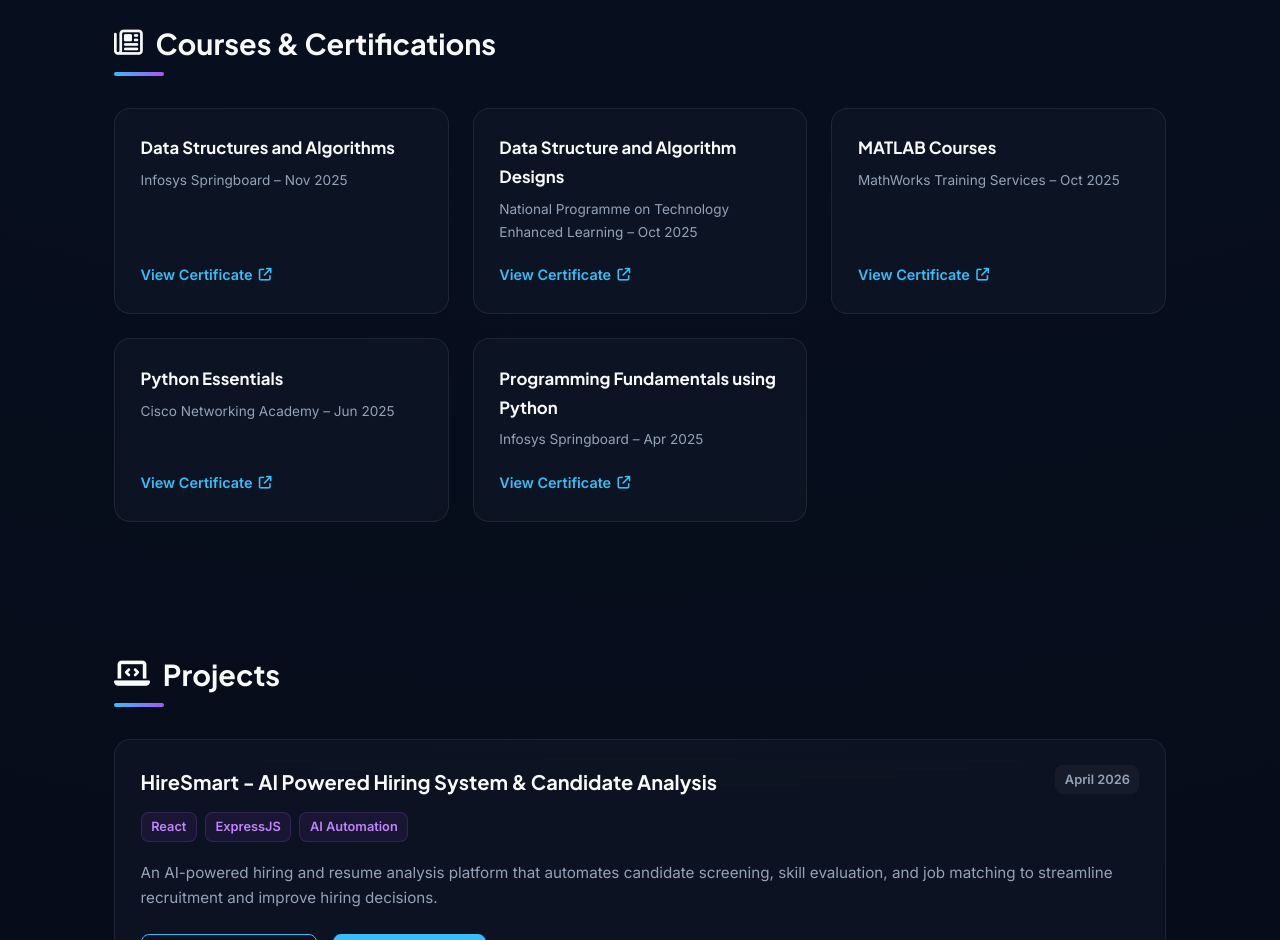
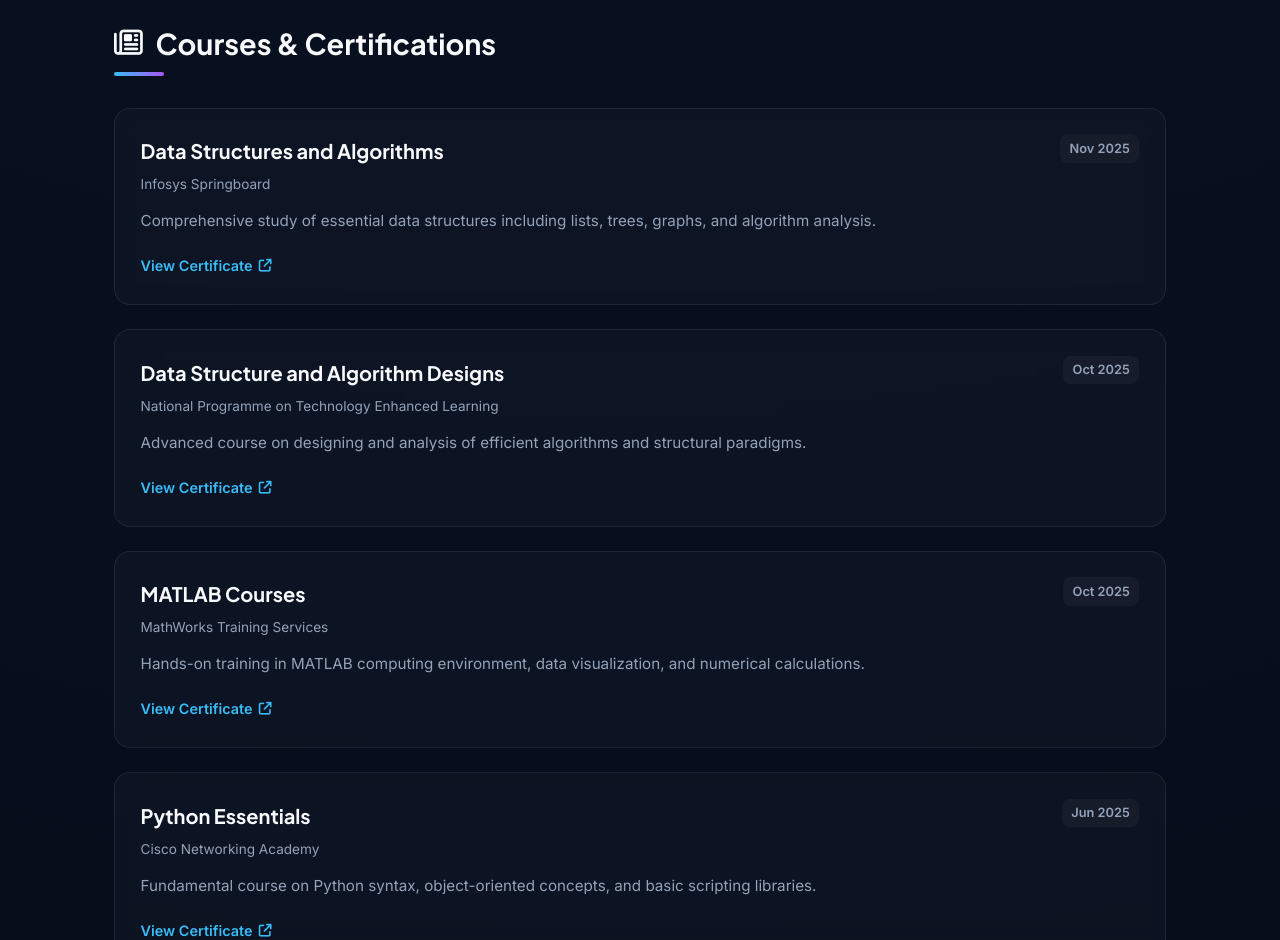
Before and after one commit to RanjithKumarM-BEcse/my_portfolio, a React (Vite) app: page / in a window 1280 px wide. Shown: the part 1860-2800 px from the top of the page. Built offline with nearby package versions, Linux system fonts and the light colour scheme; no server answers; the database is empty.

Commit message:
feat: restructure certificates and experience layouts to stack vertically and show dates in header corners

```diff
--- a/src/components/EditorDashboard.jsx
+++ b/src/components/EditorDashboard.jsx
@@ -308,14 +308,23 @@
                       />
                     </div>
                     <div>
-                      <label>Issuer & Date Details</label>
+                      <label>Issuer / Body</label>
                       <input
                         type="text"
                         value={item.issuer || ''}
                         onChange={e => handleListItemChange('certificates', idx, 'issuer', e.target.value)}
                       />
                     </div>
-                    <div className="full-width-field">
+                    <div>
+                      <label>Date Earned</label>
+                      <input
+                        type="text"
+                        value={item.date || ''}
+                        onChange={e => handleListItemChange('certificates', idx, 'date', e.target.value)}
+                        placeholder="Nov 2025"
+                      />
+                    </div>
+                    <div>
                       <label>Verification Link URL</label>
                       <input
                         type="text"
@@ -323,12 +332,20 @@
                         onChange={e => handleListItemChange('certificates', idx, 'url', e.target.value)}
                       />
                     </div>
+                    <div className="full-width-field">
+                      <label>Description / Details</label>
+                      <textarea
+                        rows="3"
+                        value={item.description || ''}
+                        onChange={e => handleListItemChange('certificates', idx, 'description', e.target.value)}
+                      />
+                    </div>
                   </div>
                 </div>
               ))}
               <button
                 className="btn btn-outline btn-add-item"
-                onClick={() => handleAddItem('certificates', { title: '', issuer: '', url: '' })}
+                onClick={() => handleAddItem('certificates', { title: '', issuer: '', date: '', description: '', url: '' })}
               >
                 + Add Certificate
               </button>
--- a/src/components/PortfolioView.jsx
+++ b/src/components/PortfolioView.jsx
@@ -213,13 +213,17 @@
       {certificates.length > 0 && (
         <section id="certificates">
           <h3 className="section-title"><i className="fa-regular fa-newspaper"></i> Courses & Certifications</h3>
-          <div className="grid certificates-grid">
+          <div className="certificates-list">
             {certificates.map((cert) => (
-              <div className="card certificate-card" key={cert.id}>
-                <div className="cert-info">
-                  <strong>{cert.title}</strong>
-                  <span className="issuer">{cert.issuer}</span>
+              <div className="card certificate-card-row" key={cert.id}>
+                <div className="certificate-header">
+                  <div className="cert-title-issuer">
+                    <strong>{cert.title}</strong>
+                    <span className="issuer">{cert.issuer}</span>
+                  </div>
+                  {cert.date && <span className="certificate-date-badge">{cert.date}</span>}
                 </div>
+                {cert.description && <p className="certificate-description">{cert.description}</p>}
                 {cert.url && (
                   <a href={cert.url} target="_blank" rel="noreferrer" className="btn-cert">
                     View Certificate <i className="fa-solid fa-arrow-up-right-from-square"></i>
@@ -276,8 +280,10 @@
             {experience.map((item) => (
               <div className="card timeline-card" key={item.id}>
                 <div className="card-details">
-                  <strong>{item.role}</strong>
-                  <span className="experience-date">{item.date}</span>
+                  <div className="experience-header">
+                    <strong>{item.role}</strong>
+                    {item.date && <span className="experience-date-badge">{item.date}</span>}
+                  </div>
                   <p>{item.description}</p>
                   {item.certificateUrl && (
                     <a href={item.certificateUrl} target="_blank" rel="noreferrer" className="btn-cert">
--- a/src/index.css
+++ b/src/index.css
@@ -631,32 +631,58 @@
 }
 
 /* --- CERTIFICATES --- */
-.certificates-grid {
-  grid-template-columns: repeat(auto-fit, minmax(300px, 1fr));
+.certificates-list {
+  display: flex;
+  flex-direction: column;
+  gap: 1.5rem;
 }
 
-.certificate-card {
+.certificate-card-row {
   display: flex;
   flex-direction: column;
-  justify-content: space-between;
-  gap: 1.2rem;
+  gap: 0.8rem;
 }
 
-.cert-info {
+.certificate-header {
+  display: flex;
+  justify-content: space-between;
+  align-items: flex-start;
+  flex-wrap: wrap;
+  gap: 0.8rem;
+  width: 100%;
+}
+
+.cert-title-issuer {
   display: flex;
   flex-direction: column;
-  gap: 0.4rem;
+  gap: 0.3rem;
 }
 
-.cert-info strong {
+.cert-title-issuer strong {
   font-family: 'Plus Jakarta Sans', sans-serif;
-  font-size: 1.05rem;
+  font-size: 1.25rem;
   color: var(--text);
 }
 
 .issuer {
   color: var(--muted);
   font-size: 0.85rem;
+}
+
+.certificate-date-badge {
+  background: rgba(255, 255, 255, 0.04);
+  color: var(--muted);
+  padding: 0.2rem 0.6rem;
+  border-radius: 0.5rem;
+  font-size: 0.8rem;
+  font-weight: 600;
+}
+
+.certificate-description {
+  color: var(--muted);
+  font-size: 0.95rem;
+  margin-bottom: 0.5rem;
+  line-height: 1.6;
 }
 
 .btn-cert {
@@ -686,16 +712,30 @@
 }
 
 /* --- EXPERIENCE --- */
-.experience-date {
-  color: var(--accent);
-  font-size: 0.85rem;
+/* --- EXPERIENCE --- */
+.experience-header {
+  display: flex;
+  justify-content: space-between;
+  align-items: flex-start;
+  flex-wrap: wrap;
+  gap: 0.8rem;
+  width: 100%;
+  margin-bottom: 0.5rem;
+}
+
+.experience-date-badge {
+  background: rgba(255, 255, 255, 0.04);
+  color: var(--muted);
+  padding: 0.2rem 0.6rem;
+  border-radius: 0.5rem;
+  font-size: 0.8rem;
   font-weight: 600;
 }
 
 .timeline-card p {
   color: var(--muted);
   font-size: 0.95rem;
-  margin: 0.5rem 0 1rem;
+  margin: 0 0 1rem;
   line-height: 1.6;
 }
 
--- a/src/services/defaultData.js
+++ b/src/services/defaultData.js
@@ -48,31 +48,41 @@
     {
       id: "cert-1",
       title: "Data Structures and Algorithms",
-      issuer: "Infosys Springboard – Nov 2025",
+      issuer: "Infosys Springboard",
+      date: "Nov 2025",
+      description: "Comprehensive study of essential data structures including lists, trees, graphs, and algorithm analysis.",
       url: "https://drive.google.com/file/d/1pHKbNSQLEALVgP2qQbvgBQSQ3Kkwcqah/view?usp=sharing"
     },
     {
       id: "cert-2",
       title: "Data Structure and Algorithm Designs",
-      issuer: "National Programme on Technology Enhanced Learning – Oct 2025",
+      issuer: "National Programme on Technology Enhanced Learning",
+      date: "Oct 2025",
+      description: "Advanced course on designing and analysis of efficient algorithms and structural paradigms.",
       url: "https://drive.google.com/file/d/1AWCW3Ji-B66yUDfHOusStiS9p2n3BSrl/view?usp=sharing"
     },
     {
       id: "cert-3",
       title: "MATLAB Courses",
-      issuer: "MathWorks Training Services – Oct 2025",
+      issuer: "MathWorks Training Services",
+      date: "Oct 2025",
+      description: "Hands-on training in MATLAB computing environment, data visualization, and numerical calculations.",
       url: "https://drive.google.com/file/d/1i0ggDce8QhB4KRc2kuQuJiUu2gDuzJU7/view?usp=sharing"
     },
     {
       id: "cert-4",
       title: "Python Essentials",
-      issuer: "Cisco Networking Academy – Jun 2025",
+      issuer: "Cisco Networking Academy",
+      date: "Jun 2025",
+      description: "Fundamental course on Python syntax, object-oriented concepts, and basic scripting libraries.",
       url: "https://drive.google.com/file/d/1IRYPNkxbq80xb99CpP1isHKLegsG0xil/view?usp=sharing"
     },
     {
       id: "cert-5",
       title: "Programming Fundamentals using Python",
-      issuer: "Infosys Springboard – Apr 2025",
+      issuer: "Infosys Springboard",
+      date: "Apr 2025",
+      description: "Introduction to algorithmic thinking and core programming structures utilizing the Python language.",
       url: "https://drive.google.com/file/d/19Efog0a7cnOpb33tIWDs36WmnfoQ6-li/view?usp=sharing"
     }
   ],
```
